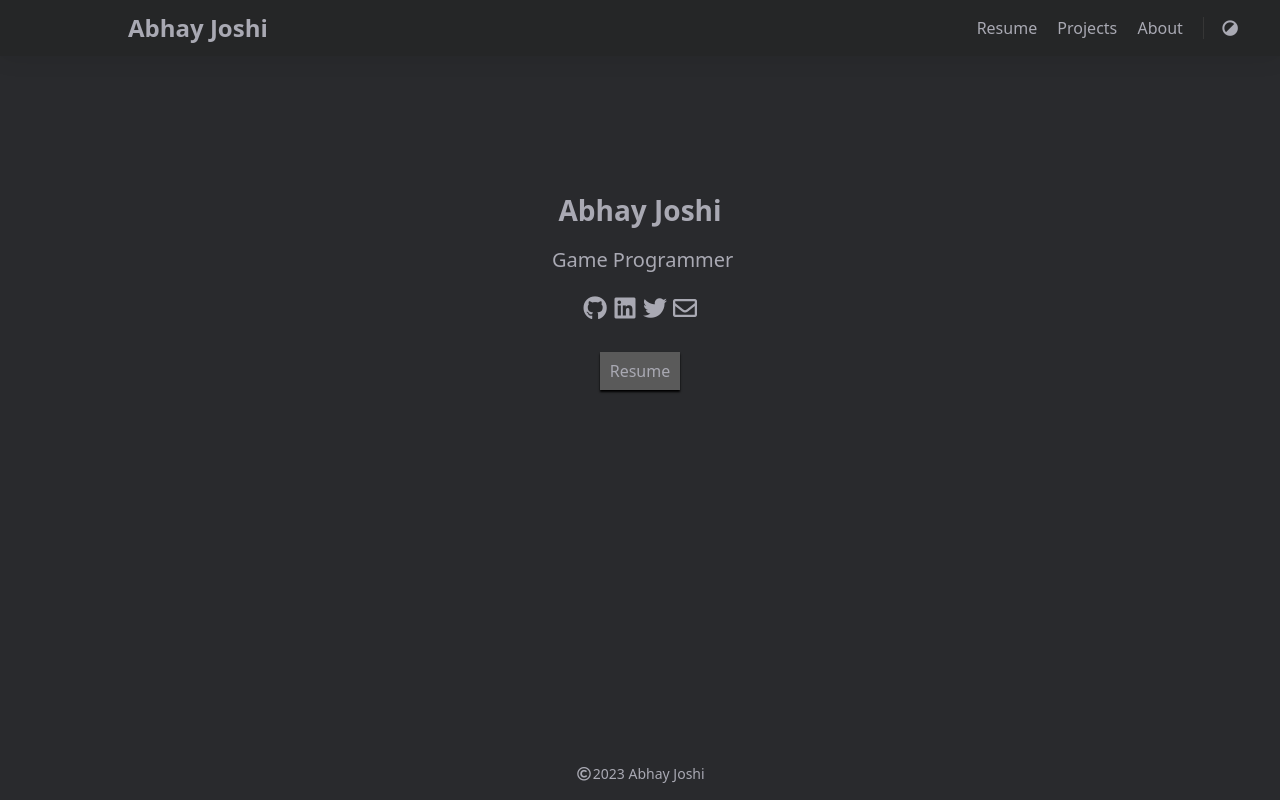
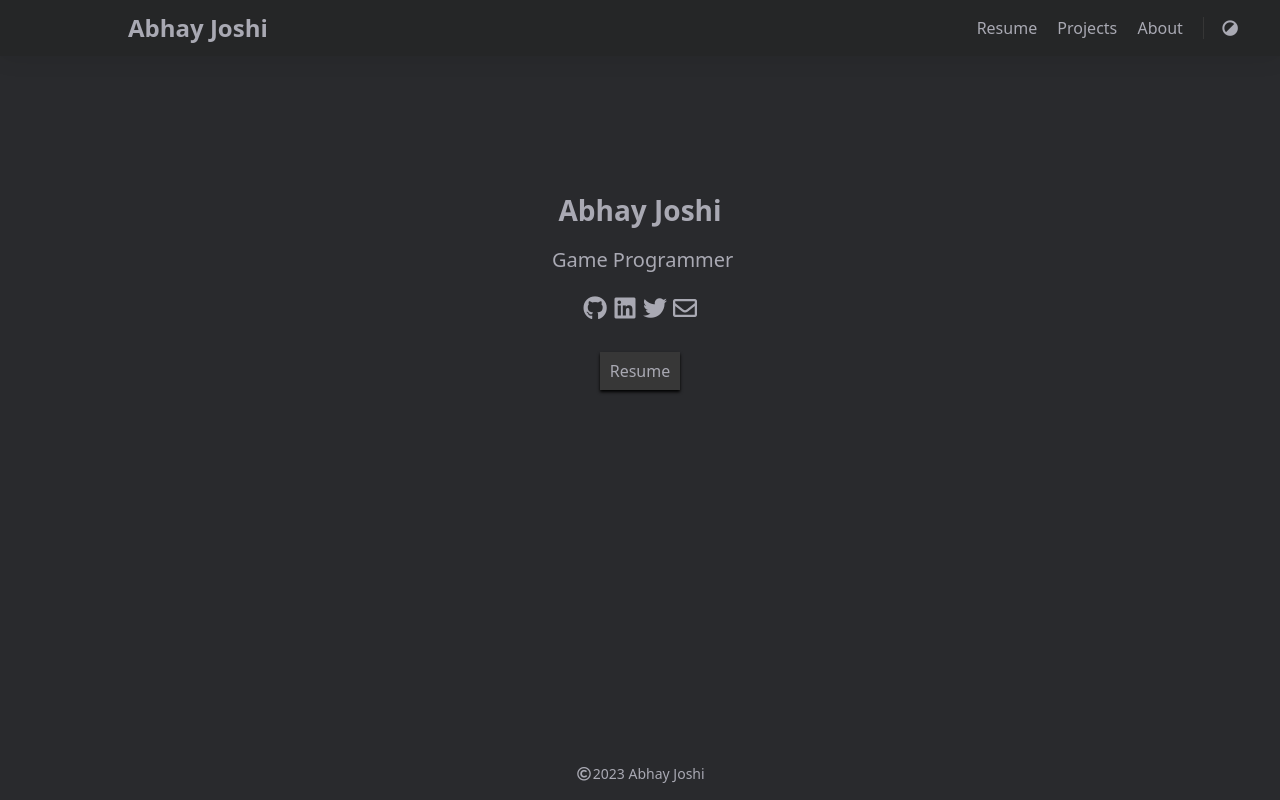
Before and after one commit to AbhayJoshi-Dev/abhayjoshi-dev.github.io, a plain HTML site: page index.html in a window 1280 px wide. Drawn offline with Linux system fonts and the light colour scheme.

Commit message:
Add files via upload

```diff
--- a/index.html
+++ b/index.html
@@ -84,11 +84,11 @@
     .but {
         display: inline-block;
         padding: 1px 4px;
-        border: 6px solid rgb(90, 90, 90);
+        border: 6px solid rgb(55, 55, 55);
         color: rgb(255, 255, 255);
-        background-color: rgb(90, 90, 90);
+        background-color: rgb(55, 55, 55);
         text-align: center;
-        box-shadow: 0 2px 2px rgb(0, 0, 0);
+        box-shadow: 0 2px 3px rgb(0, 0, 0);
     }
     </style></div>
 </div></div>
```
